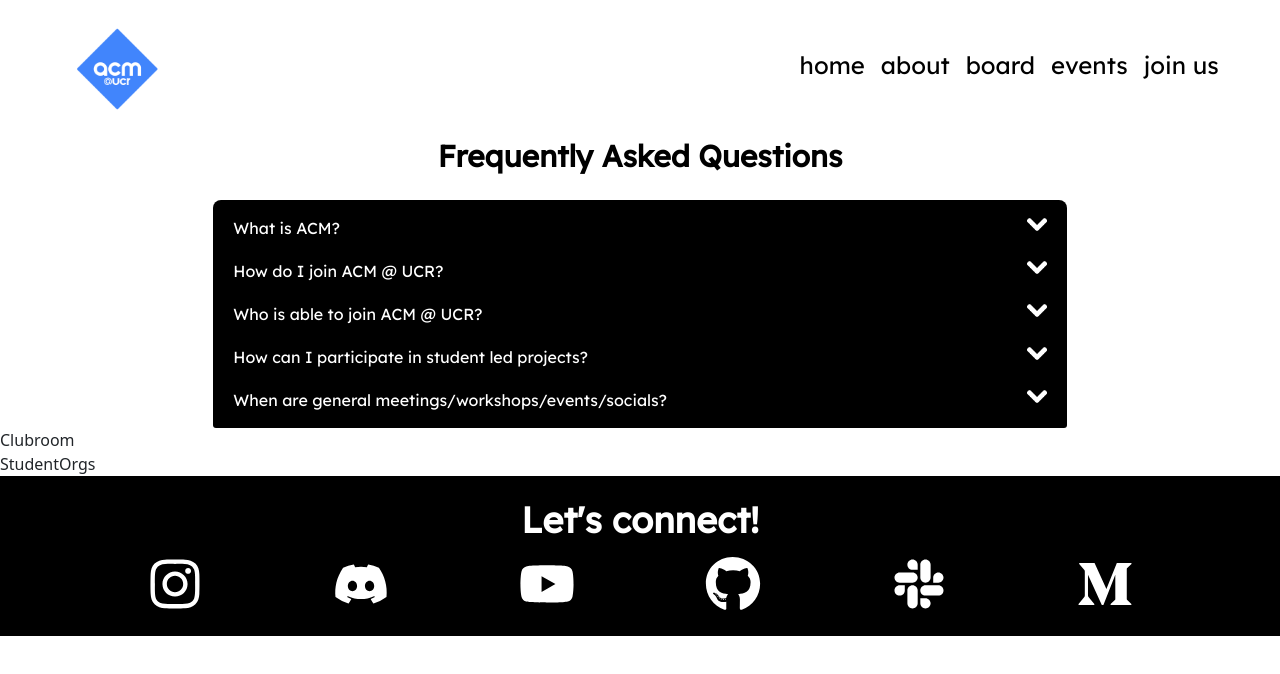
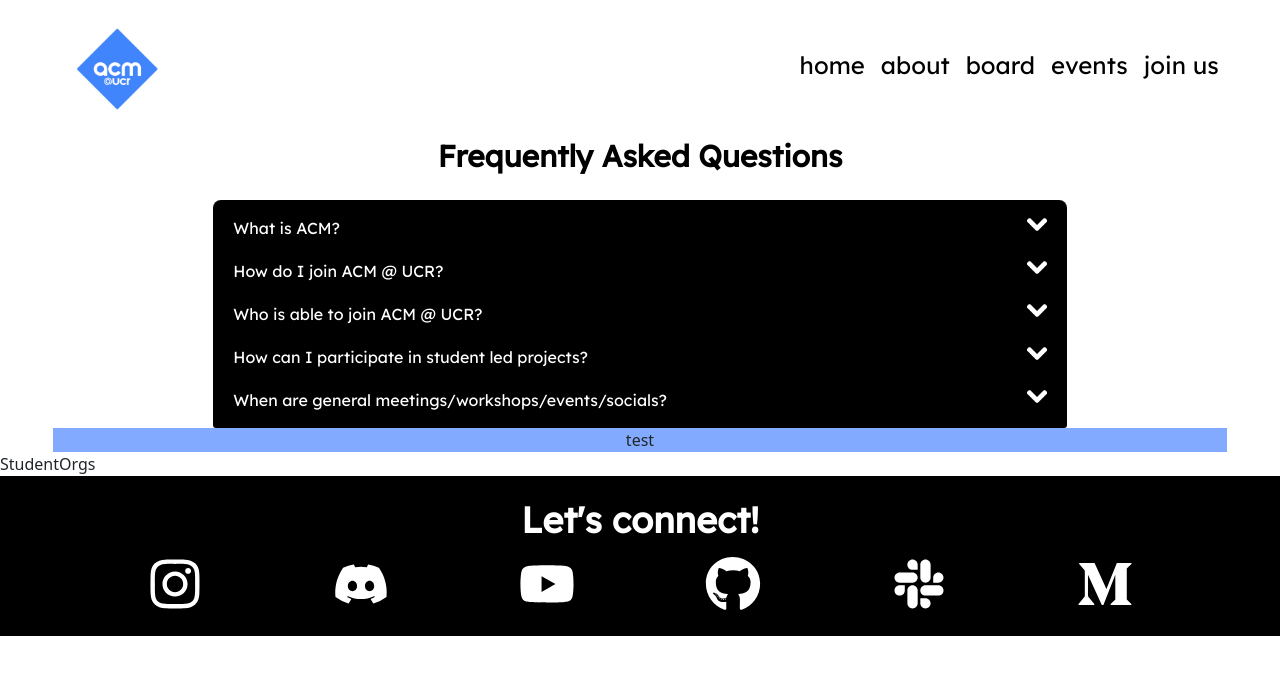
Before and after one commit to acm-ucr/acm-hydra, a Next.js app: page /join in a window 1280 px wide. Shown: the top 674 px of the page. Built offline with nearby package versions, Linux system fonts and the light colour scheme.

Commit message:
basic background. ran prettier

```diff
--- a/components/Clubroom.js
+++ b/components/Clubroom.js
@@ -1,7 +1,12 @@
 import React from "react";
+import { Row } from "react-bootstrap";
 
 const Clubroom = () => {
-	return <div>Clubroom</div>;
+	return (
+		<Row className='flex justify-center bg-acm-blue mx-auto w-11/12'>
+			test
+		</Row>
+	);
 };
 
 export default Clubroom;
```
